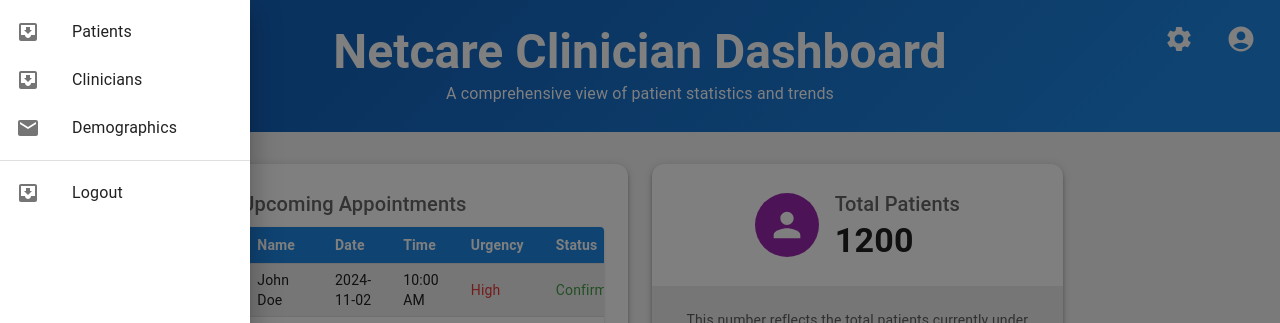
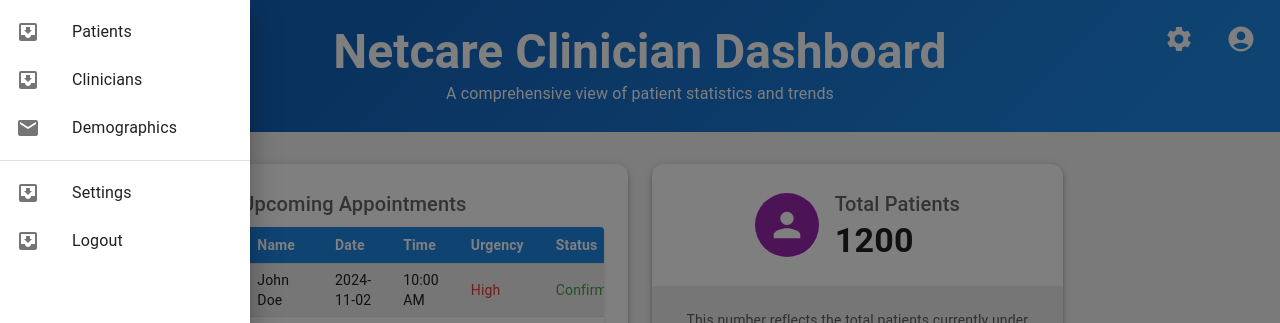
Before and after one commit to cfgcolumbus24/Team-15, a React (Create React App) app in the folder frontend/: page /home in a window 1280 px wide. Both pictures are taken after a click on the button 48 px from the left and 40 px from the top of the page. Shown: the top 323 px of the page. Built offline with nearby package versions, Linux system fonts and the light colour scheme.

Commit message:
Updated page navigation

```diff
--- a/frontend/src/pages/list.tsx
+++ b/frontend/src/pages/list.tsx
@@ -71,6 +71,16 @@ function Dropdown() {
       </List>
       <Divider />
       <List>
+        {["Settings"].map((text, index) => (
+          <ListItem key={text} disablePadding>
+            <ListItemButton >
+              <ListItemIcon>
+                {index % 2 === 0 ? <InboxIcon /> : <MailIcon />}
+              </ListItemIcon>
+              <ListItemText primary={text} />
+            </ListItemButton>
+          </ListItem>
+        ))}
         {["Logout"].map((text, index) => (
           <ListItem key={text} disablePadding>
             <ListItemButton onClick={handleLogout}>
```
